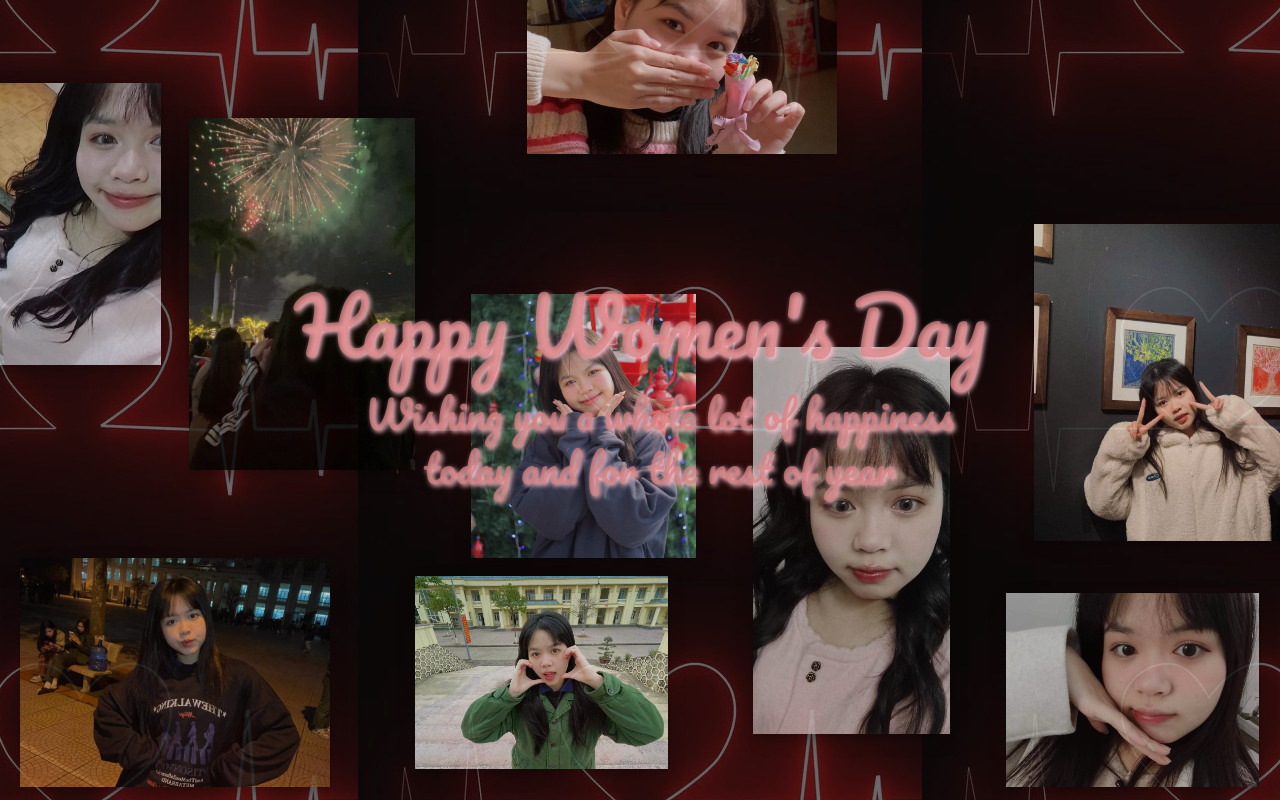
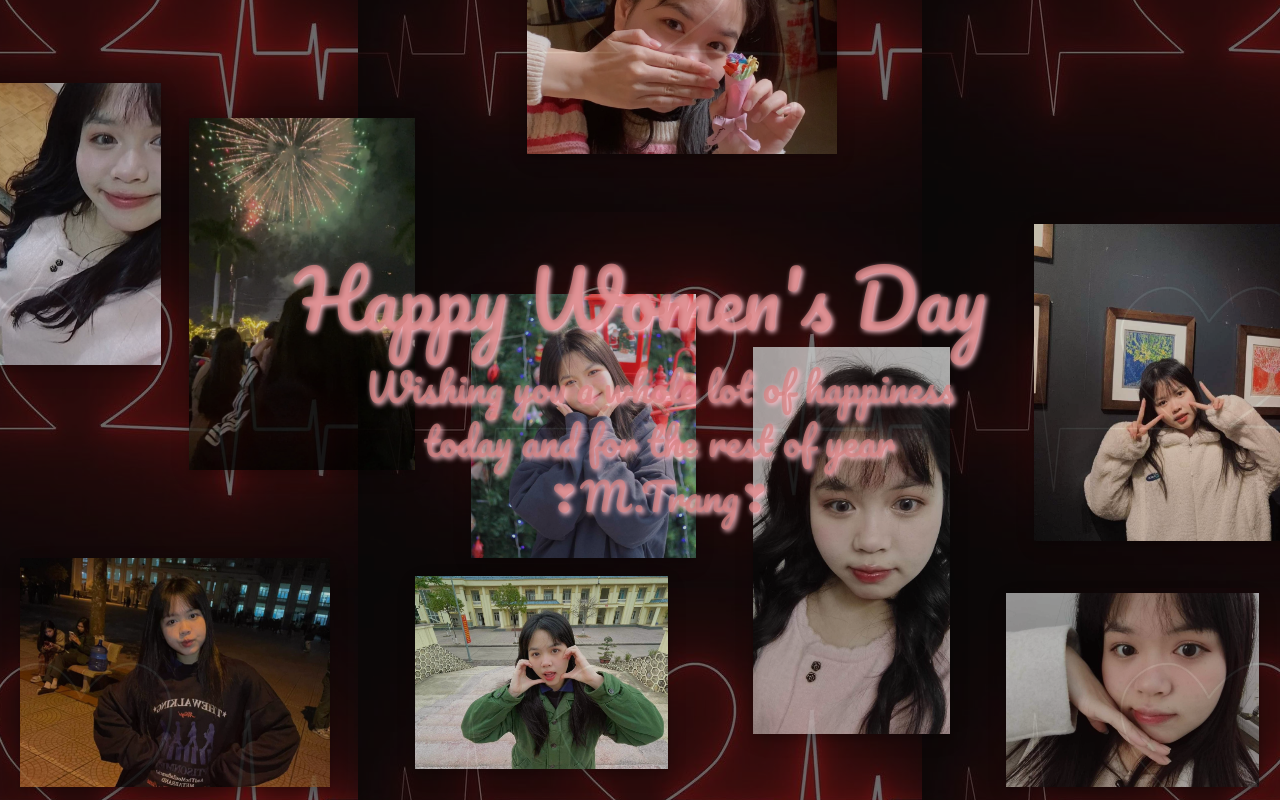
Before and after one commit to dmtrangcutee/happywomenday, a plain HTML site: page index.html in a window 1280 px wide. Drawn offline with Linux system fonts and the light colour scheme; a web font is replaced by a local one.

Commit message:
Update index.html

```diff
--- a/index.html
+++ b/index.html
@@ -42,6 +42,7 @@ supportsCssVars() || alert("Please view this demo in a modern browser that suppo
 				<h2 class="content__title no-select">
 					<span class="content__title-sub">Wishing you a whole lot of happiness</span>
 					<span class="content__title-sub">today and for the rest of year</span>
+<span class="content__title-sub">❣M.Trang❣</span>
 				</h2>
 			</div>
 		</main>
```
